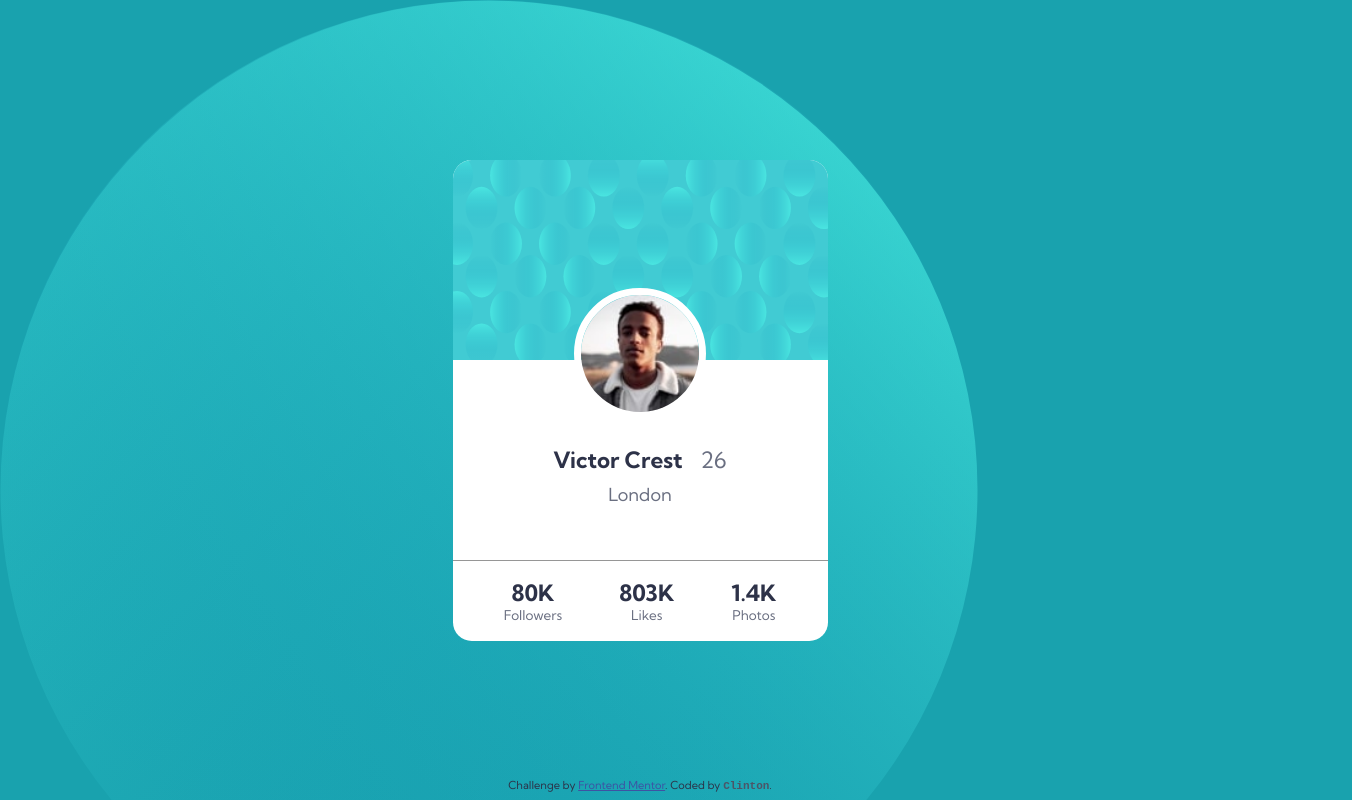
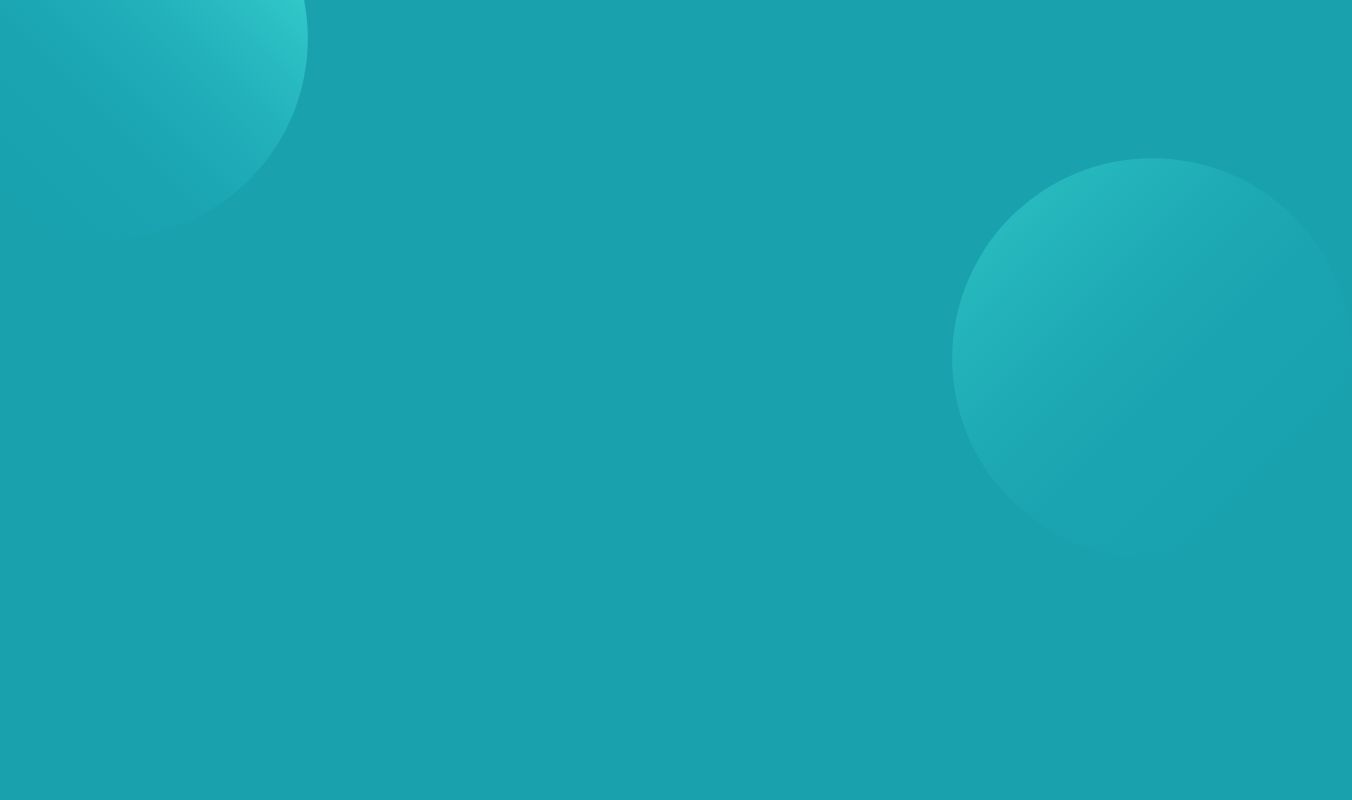
Before and after one commit to oluwaseun-demonflowne/profile-card, a plain HTML site: page index.html in a window 1280 px wide. Shown: the whole page, 1352 px wide, since content can reach past the window. Drawn offline with Linux system fonts and the light colour scheme.

Commit message:
Do not merge please , just look at my fix

```diff
--- a/index.html
+++ b/index.html
@@ -12,41 +12,10 @@
   <link rel="preconnect" href="https://fonts.gstatic.com" crossorigin>
   <link href="https://fonts.googleapis.com/css2?family=Kumbh+Sans:wght@400;700&display=swap" rel="stylesheet">
 </head>
-<body class="flex">
-  <main class="card">
-
-    <div class="bio flex">
-      <img src="./images/image-victor.jpg" id="profile-pic">
-      <div class="child flex">
-        <div class="bio-data flex">
-          <h2>Victor Crest</h2>
-          <span>26</span>
-        </div>
-        <p>London</p>
-      </div>
-    </div>
-
-    <div class="stats">
-      <div class="stat-text flex">
-        <div class="stat-child">
-          <h2>80K</h2>
-          <p>Followers</p>
-        </div>
-             <div class="stat-child">
-         <h2> 803K</h2>
-         <p> Likes</p>
-             </div>
-             <div class="stat-child">
-         <h2>1.4K</h2>
-         <p> Photos</p>
-             </div>
-      </div>
-    </div>
+<body>
+  <main>
+    <img src="./images/bg-pattern-top.svg" class="top" />
+    <img src="./images/bg-pattern-bottom.svg" class="bottom" />
   </main>
-
-  <div class="attribution">
-    Challenge by <a href="https://www.frontendmentor.io?ref=challenge" target="_blank">Frontend Mentor</a>.
-    Coded by <a href="#" id="user-name">Clinton</a>.
-  </div>
 </body>
 </html>
--- a/styles/styles.css
+++ b/styles/styles.css
@@ -4,147 +4,30 @@
 
 html{
     font-size: 18px;
+    background-color: hsl(185, 75%, 39%);
 }
 
 body{
-    font-family: 'Kumbh Sans', sans-serif;
-    font-weight: 400;
-    height: 100svh;
-    margin: 0;
-    color: hsl(229, 23%, 23%);
     background-color: hsl(185, 75%, 39%);
-    background-image: url(/images/bg-pattern-top.svg), url(/images/bg-pattern-bottom.svg);
-    align-items: center;
-    justify-content: center;
-    /* background-size: 100% 100%, 100% 100%; Set the background size for both SVGs */
-    /* background-position: bottom left, bottom right; Position the SVGs at the bottom left and bottom right corners */
-    background-repeat: no-repeat;
+    position: relative;
+    overflow: hidden;
 }
 
-.flex{
-    display: flex;
+/* main{
+
+    height: 100%;
+} */
+
+.top {
+    position: absolute;
+    top: -170px;
+    left: -100px;
+    width: 400px;
 }
 
-.card{
-    width: 90%;
-    /* margin: 10vh auto; */
-    border-radius: 18.75px;
-    align-items: center;
-    background-color: #fff;
-    max-width: 375px;
+.bottom {
+    position: absolute;
+    width: 400px;
+    right: -80px;
+    bottom: -550px;
 }
-
-.bio{
-    border-top-right-radius: 18.75px;
-    border-top-left-radius: 18.75px;
-    width: 100%;
-    background-color: #fff;
-    background-image: url(/images/bg-pattern-card.svg);
-    background-size: 100% 50%;
-    background-repeat: no-repeat;
-    height: 50vh;
-    background-position: top;
-    flex-direction: column;
-    gap: 1.5rem;
-    align-items: center;
-    justify-content: center;
-}
-
-.child{
-    align-items: flex-end;
-    justify-content: center;
-    align-items: center;
-    flex-direction: column;
-    gap: .5rem;
-}
-
-.bio-data{
-    align-items: center;
-    justify-content: center;
-    gap: 1rem;
-    margin: 0;
-}
-.bio-data span{
-    font-size: 1.25rem;
-    color:  hsl(227, 10%, 46%);
-}
-p{
-    margin: 0;
-    color:  hsl(227, 10%, 46%);
-}
-
-#profile-pic{
-    width: 35%;
-    margin-top: 75px;
-    border-radius: 100%;
-    border: solid 7.5px #fff;
-    box-shadow: none;
-
-}
-
-.stats{
-    padding: 1rem 2rem;
-    width: 100%;
-    border-top: solid 1px hsl(0, 0%, 59%);
-}
-
-.stat-text{
-    width: 90%;
-    margin-inline: auto;
-    justify-content: space-between;
-}
-
-.stat-text{
-    text-align: center;
-}
-
-.stat-text p{
-    font-size: .75rem;
-}
-
-h2{
-    margin: 0;
-    font-size: 1.25rem;
-    font-weight: 700;
-}
-
-
-.attribution {
-    font-size: 11px;
-    width: 90%;
-    margin-inline: auto;
-    position: absolute;
-    top: auto;
-    bottom: 1vh;
-    text-align: center;
-}
-
-.attribution a{
-    color: hsl(228, 45%, 44%);
-}
-
-#user-name{
-    text-decoration: none;
-    font-weight: bold;
-    color: hsl(220, 15%, 35%);
-    font-family: monospace;
-    transition: 0.5s;
-}
-
-#user-name:hover{
-    text-shadow: red 1px 0, cyan -1px 0;
-}
-
-@media (max-height: 600px) {
-    #profile-pic{
-        margin: 0;
-    }
-
-    .bio{
-        gap: 1rem;
-    }
-
-    .child{
-        gap: .5rem;
-    }
-}
```
